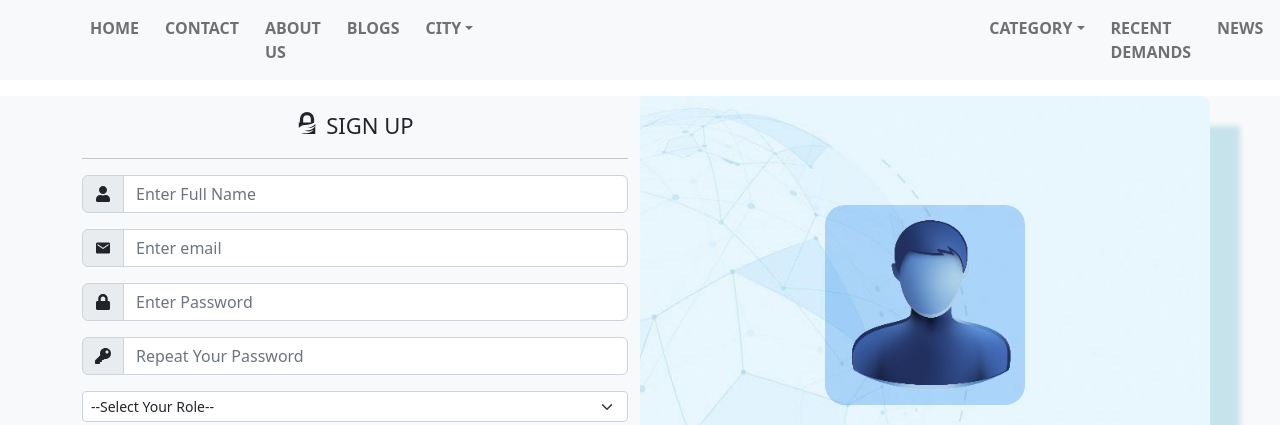
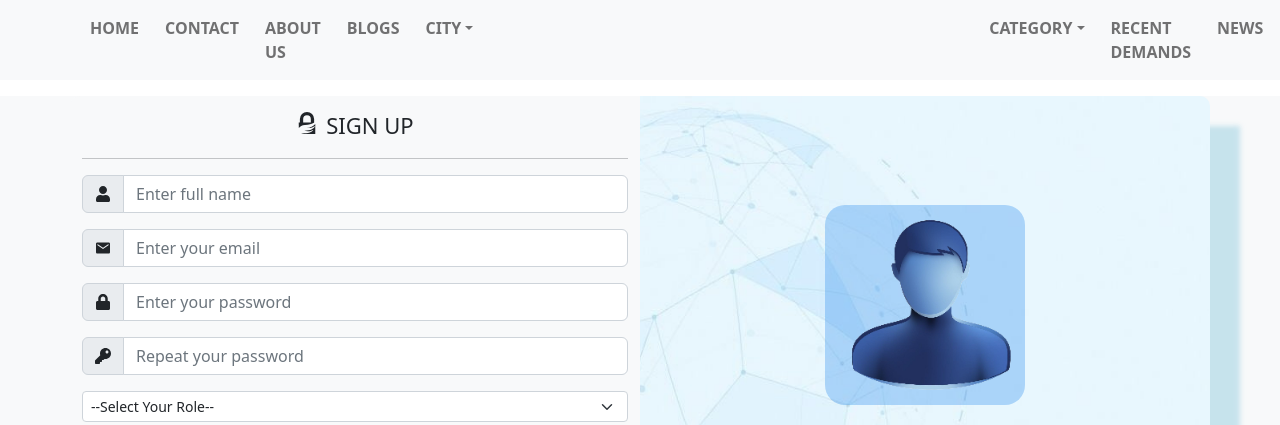
Before and after one commit to Raghav-Thapa/BasoBaas---MERN-renting-solution-, a React (Vite) app in the folder frontend/: page /register in a window 1280 px wide. Shown: the top 425 px of the page. Built offline with nearby package versions, Linux system fonts and the light colour scheme.

Commit message:
validation

```diff
--- a/frontend/package.json
+++ b/frontend/package.json
@@ -15,12 +15,14 @@
     "@fortawesome/free-solid-svg-icons": "^6.4.2",
     "@fortawesome/react-fontawesome": "^0.2.0",
     "bootstrap": "^5.3.2",
+    "formik": "^2.4.5",
     "primereact": "^10.1.1",
     "react": "^18.2.0",
     "react-bootstrap": "^2.9.1",
     "react-dom": "^18.2.0",
     "react-icons": "^4.12.0",
-    "react-router-dom": "^6.20.0"
+    "react-router-dom": "^6.20.0",
+    "yup": "^1.3.2"
   },
   "devDependencies": {
     "@types/react": "^18.2.37",
--- a/frontend/src/pages/auth/register.page.jsx
+++ b/frontend/src/pages/auth/register.page.jsx
@@ -13,11 +13,37 @@ import { IoMdMail } from "react-icons/io";
 import { FaArrowRight } from "react-icons/fa";
 import userimg from "../../assets/images/userimage.png"
 import { NavLink } from "react-router-dom"
+import { useFormik } from "formik"
+import * as Yup from "yup"
 
 
 
 
 const RegisterPage = () => {
+
+    const registerSchema = Yup.object({
+        name: Yup.string().min(3).required(),
+        email: Yup.string().email().required(),
+        role: Yup.string().matches(/seller|customer/).default("customer"),
+        password: Yup.string().min(8).max(30).required(),
+        confirmPassword: Yup.string().oneOf([Yup.ref('password'), null], "Password and confirm Password does not match"),
+        image: Yup.string()
+    })
+
+    const formik = useFormik({
+        initialValues: {
+            name: null,
+            email: null,
+            role: null,
+            password: null,
+            confirmPassword: null,
+            image: null,
+        },
+        validationSchema: registerSchema,
+        onSubmit : (values) => {
+            console.log("Registration:", values)
+        },
+    })
 
     return (<>
 
@@ -31,18 +57,20 @@ const RegisterPage = () => {
                         <h3 className="login logintitle mt-3"> <SiGnuprivacyguard className="mb-2 me-2" />SIGN UP</h3>
                         <hr />
 
-                        <Form className="form-format">
+                        <Form onSubmit={formik.handleSubmit} className="form-format">
 
                         <Form.Group className="mb-3" controlId="formBasicPassword">
                                 <InputGroup className="mb-3">
                                     <InputGroup.Text id="basic-addon1">< FaUser /></InputGroup.Text>
                                     <Form.Control
                                         type="text"
-                                        placeholder="Enter Full Name"
+                                        placeholder="Enter full name"
                                         name="text"
+                                        required
+                                        onChange={formik.handleChange}
                                     />
                                 </InputGroup>
-                                <span className="text-danger"></span>
+                                {/* <span className="text-danger">{formik.errors?.name}</span> */}
                             </Form.Group>
 
                             <Form.Group className="mb-3" controlId="formBasicEmail">
@@ -50,18 +78,16 @@ const RegisterPage = () => {
                                     <InputGroup.Text id="basic-addon1"><IoMdMail /></InputGroup.Text>
                                     <Form.Control
                                         type="email"
-                                        placeholder="Enter email"
+                                        placeholder="Enter your email"
                                         name="email"
-
+                                        required
+                                        onChange={formik.handleChange}
                                     />
-                                    {/* <Form.Text className="text-muted">
-                                    We'll never share your email with anyone else.
-                                </Form.Text> */}
                                     {/* <span className="text-danger">
                                     {formik.errors?.email}
                                 </span> */}
                                 </InputGroup>
-                                <span className="text-danger"></span>
+                                {/* <span className="text-danger"></span> */}
                             </Form.Group>
 
                             <Form.Group className="mb-3" controlId="formBasicPassword">
@@ -69,12 +95,13 @@ const RegisterPage = () => {
                                     <InputGroup.Text id="basic-addon1">< FaLock /></InputGroup.Text>
                                     <Form.Control
                                         type="password"
-                                        placeholder="Enter Password"
+                                        placeholder="Enter your password"
                                         name="password"
-
+                                        required
+                                        onChange={formik.handleChange}
                                     />
                                 </InputGroup>
-                                <span className="text-danger"></span>
+                                <span className="text-danger">{formik.errors?.password}</span>
                             </Form.Group>
 
                             <Form.Group className="mb-3" controlId="formBasicPassword">
@@ -82,19 +109,21 @@ const RegisterPage = () => {
                                     <InputGroup.Text id="basic-addon1">< FaKey /></InputGroup.Text>
                                     <Form.Control
                                         type="password"
-                                        placeholder="Repeat Your Password"
-                                        name="password"
-
+                                        placeholder="Repeat your password"
+                                        name="confirmPassword"
+                                        required
+                                        onChange={formik.handleChange}
                                     />
                                 </InputGroup>
-                                <span className="text-danger"></span>
+                                <span className="text-danger">{formik.errors?.confirmPassword}</span>
                             </Form.Group>
 
                             <Form.Group className="mb-3">
                                 <Form.Select
                                     name="role"
                                     size="sm"
-
+                                    required
+                                    onChange={formik.handleChange}
                                 >
                                     <option>--Select Your Role--</option>
                                     <option value={"seller"}>Owner</option>
@@ -111,25 +140,24 @@ const RegisterPage = () => {
                                     required
                                     accept="image/*"
                                     name="image"
-                                    // onChange={(e) => {
-                                    //     let file = e.target.files[0];
-                                    //     let ext = (file.name.split(".")).pop();
-                                    //     if (['jpg', 'jpeg', 'png', 'gif', 'bmp', 'webp', 'svg'].includes(ext.toLowerCase())) {
-                                    //         formik.setValues({
-                                    //             ...formik.values,
-                                    //             image: file
-                                    //         })
-                                    //     } else {
-                                    //         formik.setErrors({
-                                    //             ...formik.errors,
-                                    //             image: "File format not supported"
-                                    //         })
-                                    //     }
-                                    // }}
+                                    onChange={(e) => {
+                                        let file = e.target.files[0];
+                                        let ext = (file.name.split(".")).pop();
+                                        if (['jpg', 'jpeg', 'png', 'gif', 'bmp', 'webp', 'svg'].includes(ext.toLowerCase())) {
+                                            formik.setValues({
+                                                ...formik.values,
+                                                image: file
+                                            })
+                                        } else {
+                                            formik.setErrors({
+                                                ...formik.errors,
+                                                image: "File format not supported"
+                                            })
+                                        }
+                                    }}
                                 />
-                                <span className="text-danger"></span>
+                                {/* <span className="text-danger">{formik.errors?.image}</span> */}
                             </Form.Group>
-
 
                             <Form.Group className="mb-3" controlId="formBasicCheckbox">
                                 <Form.Check type="checkbox" label="I agree to the Terms and Conditions" />
@@ -142,7 +170,11 @@ const RegisterPage = () => {
                 </Col>
 
                 <Col className="rightside" lg={6}>
-                    <img className="userimg" src={userimg} alt="" />
+                    <img className="userimg" src={
+                        (formik.values.image && typeof formik.values.image !=="string")
+                        ?  URL.createObjectURL(formik.values.image)
+                        : userimg
+                    } alt="" />
                 </Col>
             </Row>
         </Container>
--- a/frontend/src/pages/home/components/topbar.component.jsx
+++ b/frontend/src/pages/home/components/topbar.component.jsx
@@ -6,20 +6,34 @@ import { FaFacebook, FaTwitter } from "react-icons/fa"
 import { Dialog } from 'primereact/dialog';
 import { Button } from 'primereact/button';
 import { NavLink } from "react-router-dom";
-import { Container, Form, Row, Col,InputGroup } from "react-bootstrap"
+import { Container, Form, Row, Col, InputGroup } from "react-bootstrap"
 import { HiOutlineMail, HiOutlineLockClosed } from "react-icons/hi"
 import { FaCircleUser } from "react-icons/fa6"
 import { FaRegUser } from "react-icons/fa";
 import { FaUserPlus } from "react-icons/fa6";
 import signupimage from "../../../assets/images/user.png"
+import {useFormik} from "formik"
+import * as Yup from "yup"
 
 
 const Topbar = () => {
+    const loginSchema = Yup.object({
+        email: Yup.string().email().required(),
+        password: Yup.string().required(),
+    })
+    const formik = useFormik({
+        initialValues: {
+            email: null,
+            password: null
+        },
+        validationSchema: loginSchema,
+        onSubmit: (values) => {
+            console.log(values)
+        }
+    })
+    console.log(formik.values)
     const [visible, setVisible] = useState(false);
-    let [credentials, setCredentials] = useState({
-        email: null,
-        password: null
-    });
+
     return (<>
         <div className="topbar">
             <div className="container">
@@ -40,9 +54,6 @@ const Topbar = () => {
                         <li className="nav-item dropdown ">
                             <a className="nav-link dropdown-toggle" id="navbarDropdown" href="#" role="button" data-bs-toggle="dropdown" aria-expanded="false"><FaUser /></a>
                             <ul className="dropdown-menu dropdown-menu-end admin-menu" aria-labelledby="navbarDropdown">
-
-
-
                                 <li to="login">
                                     <Button className="btnstyle" label="Login" onClick={() => setVisible(true)} />
                                     <Dialog className="loginoverlay" draggable={false} visible={visible} onHide={() => setVisible(false)}>
@@ -52,7 +63,7 @@ const Topbar = () => {
                                                     <h3 className="login logintitle"> <FaCircleUser className="mb-2 me-2" />USER LOGIN</h3>
                                                     <hr className="mb-4" />
 
-                                                    <Form className="form-format">
+                                                    <Form onSubmit={formik.handleSubmit} className="form-format">
 
                                                         <Form.Group className="mb-3" controlId="formBasicEmail">
                                                             <InputGroup className="mb-3">
@@ -62,16 +73,10 @@ const Topbar = () => {
                                                                     required
                                                                     placeholder="Enter your email"
                                                                     name="email"
-
+                                                                    onChange={formik.handleChange}
                                                                 />
-                                                                {/* <Form.Text className="text-muted">
-                                    We'll never share your email with anyone else.
-                                </Form.Text> */}
-                                                                {/* <span className="text-danger">
-                                    {formik.errors?.email}
-                                </span> */}
                                                             </InputGroup>
-                                                            <span className="text-danger"></span>
+                                                            {/* <span className="text-danger">{formik.errors?.email}</span> */}
                                                         </Form.Group>
 
                                                         <Form.Group className="mb-3" controlId="formBasicPassword">
@@ -79,12 +84,12 @@ const Topbar = () => {
                                                                 <InputGroup.Text id="basic-addon1">< HiOutlineLockClosed /></InputGroup.Text>
                                                                 <Form.Control
                                                                     type="password"
-                                                                    placeholder="Enter Password"
+                                                                    placeholder="Enter your password"
                                                                     name="password"
-
+                                                                    onChange={formik.handleChange}
                                                                 />
                                                             </InputGroup>
-                                                            <span className="text-danger"></span>
+                                                            {/* <span className="text-danger">{formik.errors?.password}</span> */}
                                                         </Form.Group>
 
 
@@ -92,25 +97,25 @@ const Topbar = () => {
                                                             <Form.Check type="checkbox" label="Remember Me" />
                                                         </Form.Group>
                                                         <Button variant="primary" type="submit" className="me-4 ms-2 loginbutton mt-3">
-                                                        <FaRegUser className="me-3 " />Login
+                                                            <FaRegUser className="me-3 " />Login
                                                         </Button>
-                                                        <a className="signup" style={{textDecoration:"none", color:"blue"}} href="forget-password">Forgot Password ? </a>
+                                                        <a className="signup" style={{ textDecoration: "none", color: "blue" }} href="forget-password">Forgot Password ? </a>
                                                     </Form>
                                                 </Col>
 
-                                                <Col lg ={1}>
+                                                <Col lg={1}>
                                                     <div className="vline">
                                                     </div>
                                                     <div>
-                                                        <b style={{fontSize:"16px"}}>OR</b>
+                                                        <b style={{ fontSize: "16px" }}>OR</b>
                                                     </div>
                                                     <div className="vline"></div>
                                                 </Col>
 
                                                 <Col lg={5} className="signupimage">
                                                     <div className="formatsignup">
-                                                   <NavLink to="/register"><Button variant="primary" type="submit" className="me-4 ms-2 signupbutton">
-                                                        <FaUserPlus className="me-3 " />Signup
+                                                        <NavLink to="/register"><Button variant="primary" type="submit" className="me-4 ms-2 signupbutton">
+                                                            <FaUserPlus className="me-3 " />Signup
                                                         </Button>
                                                         </NavLink>
                                                     </div>
```
Also changed, not shown: 1 other file (tests, documents, lock files or other folders).
